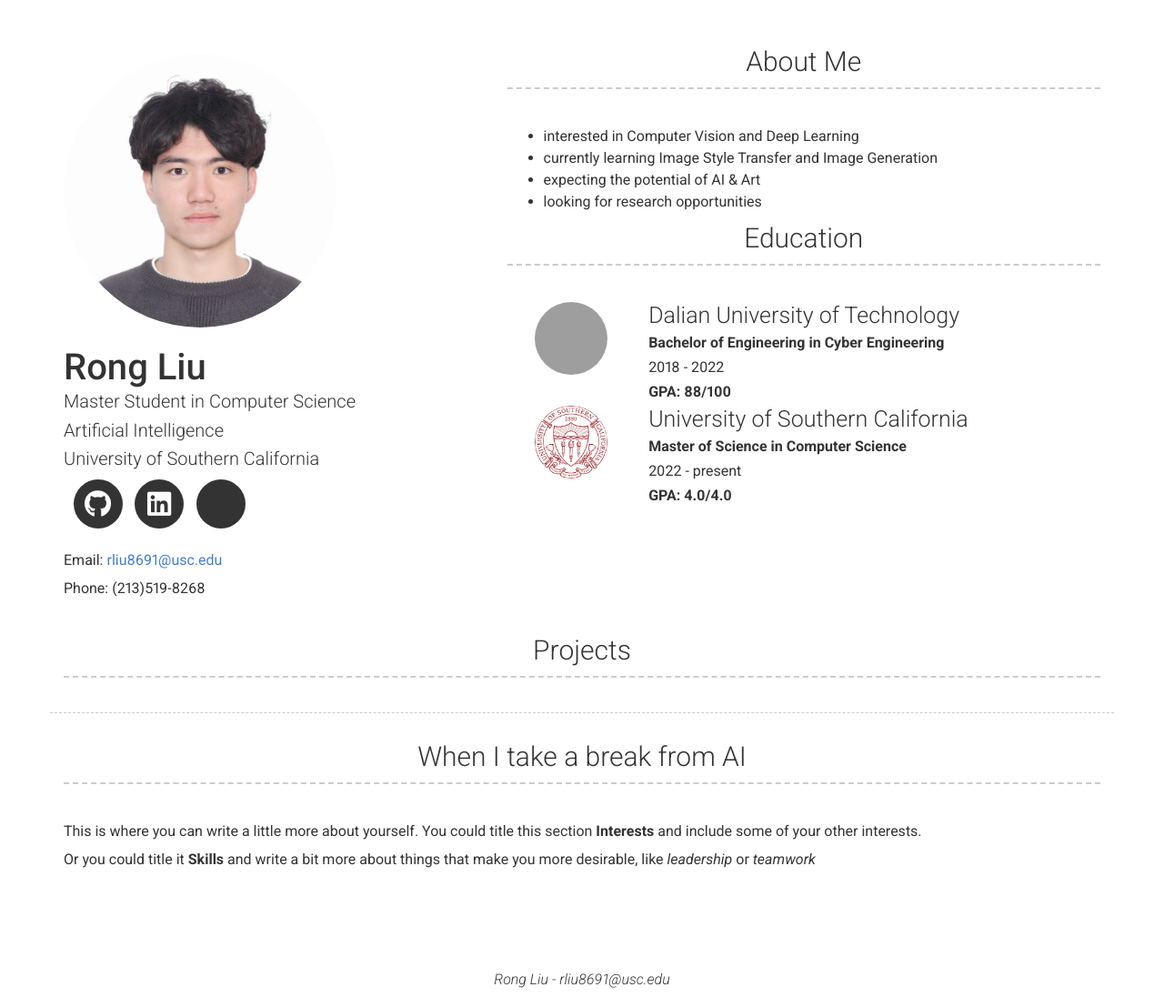
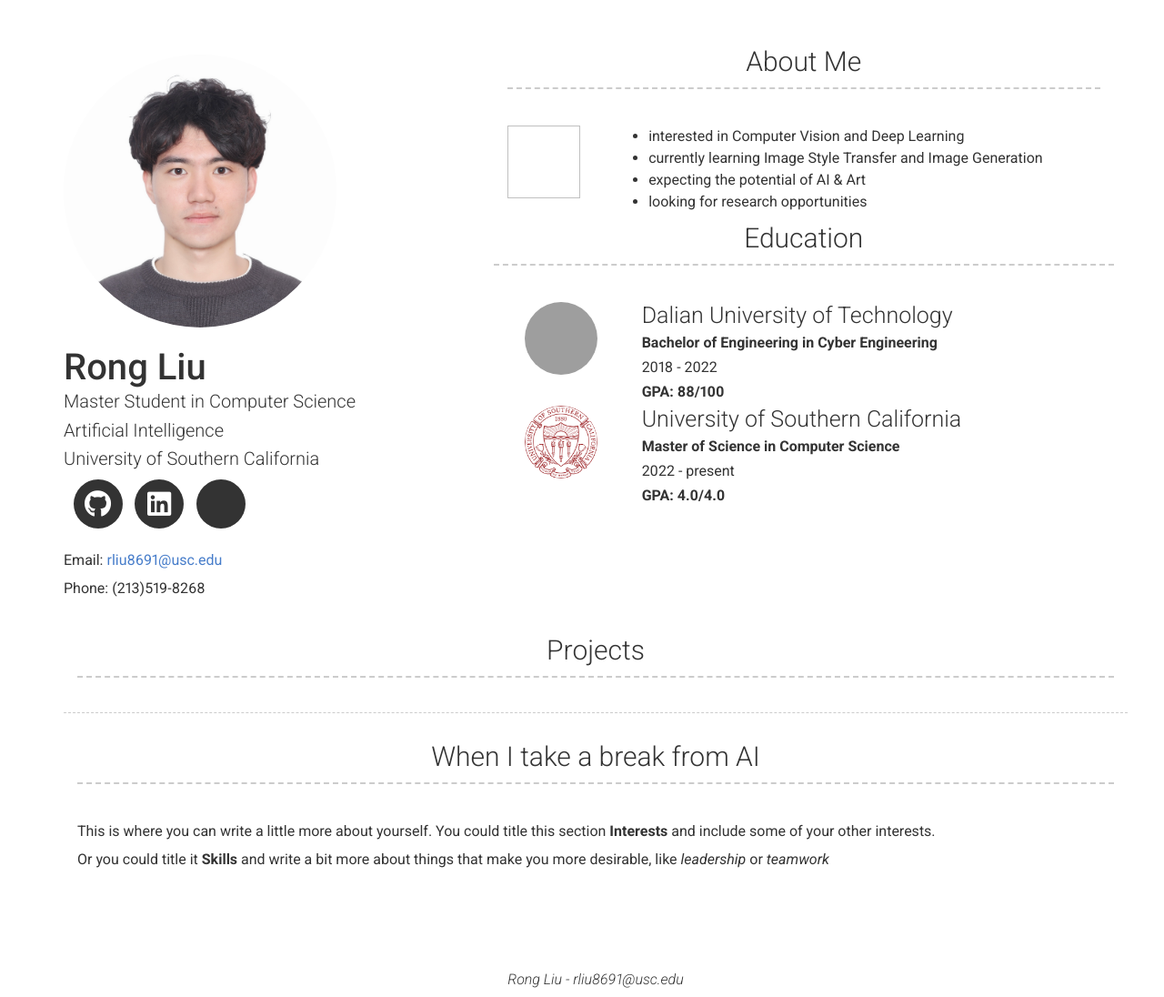
Before and after one commit to RongLiu-Leo/rongliu-leo.github.io, a Jekyll site: the page built from index.md, in a window 1280 px wide. Shown: the whole page at 91% size. Built offline with Jekyll 4.4.1, drawn with Linux system fonts in a browser that asks for light colours; nearby versions of some CDN libraries; a style sheet for code colours, icons or effects is not loaded; grey boxes are pictures that could not be loaded.

Commit message:
Update header.html

```diff
--- a/_includes/header.html
+++ b/_includes/header.html
@@ -52,8 +52,15 @@
     <div class="col-xs-12 col-sm-12 col-md-7 col-lg-7 header-right">
       <h3 id="{{ site.about_title | slugify | default: 'about-me' }}">{{ site.about_title | default:
         "About Me" }}</h3>
-
-      {{ site.about_content | strip | markdownify }}
+        <div class="row">
+          <div class="col-xs-0 col-sm-0 col-md-3 col-lg-3 no-print">
+            <img style="
+            width: 80px;
+            height: 80px;">
+          </div>
+          <div>
+            {{ site.about_content | strip | markdownify }}
+          </div>
       <h3 id="Education">Education</h3>
       <div class="row">
         <div class="col-xs-12 col-sm-12 col-md-3 col-lg-3 no-print">
```
